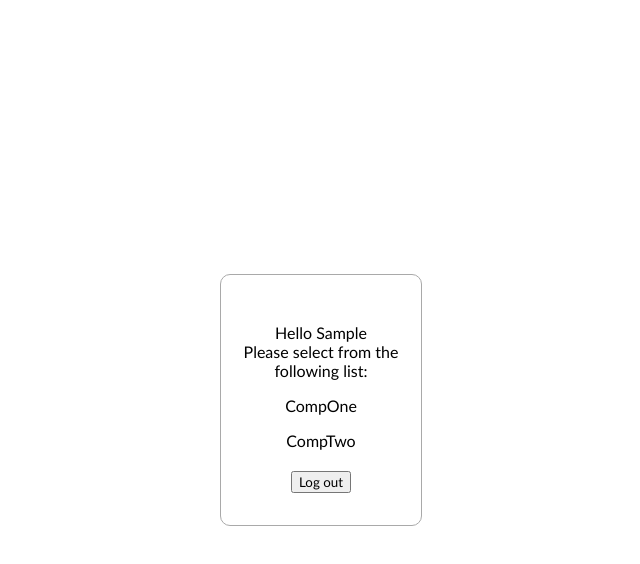
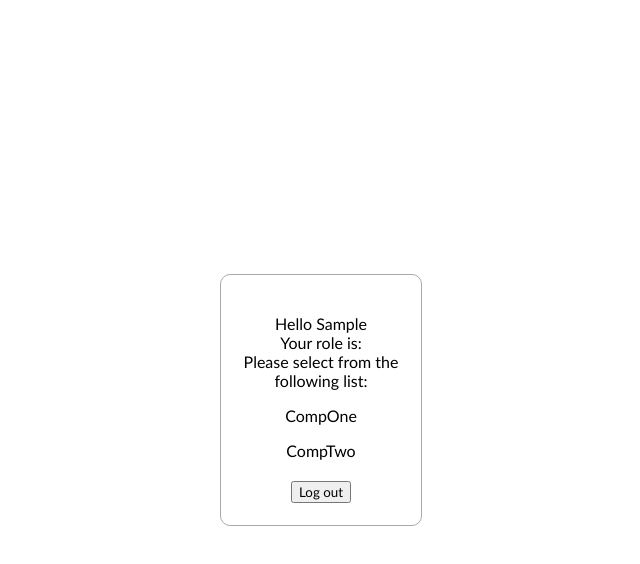
Before and after one commit to a-taranenko/myt, a React (Create React App) app: page / in a window 1280 px wide. Both pictures are taken after typing "Sample", "Sample123" into the empty fields and a click on the button "Log In". Shown: the top 564 px of the page, without its empty margins (319-959 px from the left). Built offline with nearby package versions, Linux system fonts and the light colour scheme.

Commit message:
Roles are are now attached based on company selection

```diff
--- a/src/App.js
+++ b/src/App.js
@@ -64,6 +64,20 @@ class App extends Component {
     })
   }
 
+  assignRole = () => {
+    // Need to call db to get role
+
+    this.setState({
+      role: 'owner'
+    })
+  }
+
+  stripRole = () => {
+    this.setState({
+      role: ''
+    })
+  }
+
   renderLogInForm = () => {
     return (
       <LogIn login={this.login}
@@ -78,7 +92,9 @@ class App extends Component {
     return (
       <Main logout={this.logout}
             username={this.state.username}
-            role={this.state.role}>
+            role={this.state.role}
+            assignRole={this.assignRole}
+            stripRole={this.stripRole}>
       </Main>
     )
   }
--- a/src/Company.js
+++ b/src/Company.js
@@ -10,6 +10,7 @@ class Company extends Component {
     return (
       <div>
         <p>{this.props.company.companyName}</p>
+        <p>Your role: {this.props.role}</p>
         <button id="deselect-company-button" onClick={this.props.deselectCompany}>Deselect</button>
       </div>
     )
--- a/src/IntroScreen.js
+++ b/src/IntroScreen.js
@@ -18,7 +18,10 @@ class IntroScreen extends Component {
     return (
       <div className="main-container">
         <div className="content-container">
-          <p>Hello {this.props.username}<br />Please select from the following list:</p>
+          <p>Hello {this.props.username}<br />
+             Your role is: {this.props.role}<br />
+             Please select from the following list:
+          </p>
           {companyList}
           <button id="logout-button" onClick={this.props.logout}>Log out</button>
         </div>
--- a/src/Main.js
+++ b/src/Main.js
@@ -26,6 +26,8 @@ class Main extends Component {
   }
 
   selectCompany = (index) => {
+    if (this.props.role !== 'admin') this.props.assignRole()
+
     this.setState({
       selected: true,
       selectedCompany: [...this.state.companies][index]
@@ -33,6 +35,8 @@ class Main extends Component {
   }
 
   deselectCompany = () => {
+    if (this.props.role !== 'admin') this.props.stripRole()
+
     this.setState({
       selected: false,
       selectedCompany: []
@@ -42,6 +46,7 @@ class Main extends Component {
   renderCompany = () => {
     return (
       <Company company={this.state.selectedCompany}
+               role={this.props.role}
                deselectCompany={this.deselectCompany}>
       </Company>
     )
@@ -52,6 +57,7 @@ class Main extends Component {
       <IntroScreen username={this.props.username}
                    logout={this.props.logout}
                    companies={this.state.companies}
+                   role={this.props.role}
                    selectCompany={this.selectCompany}>
       </IntroScreen>
     )
```
